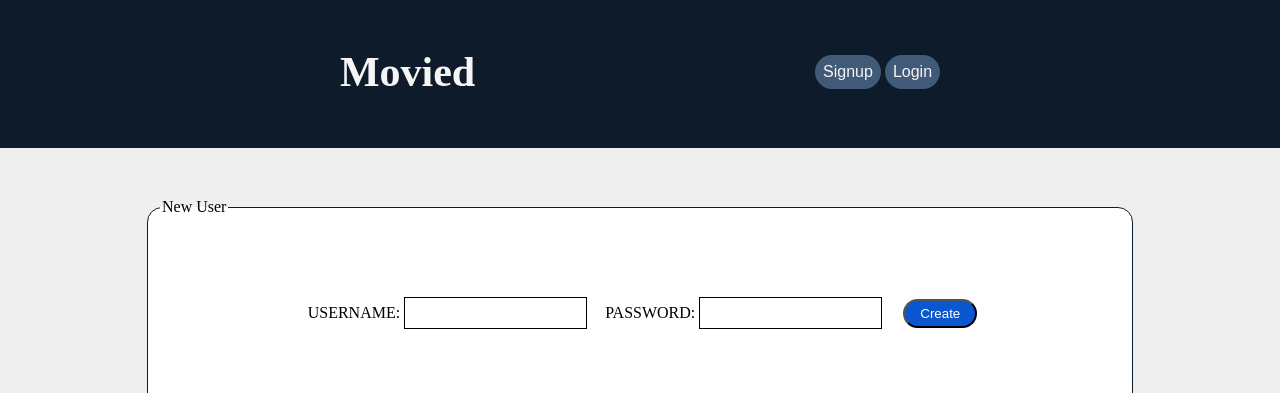
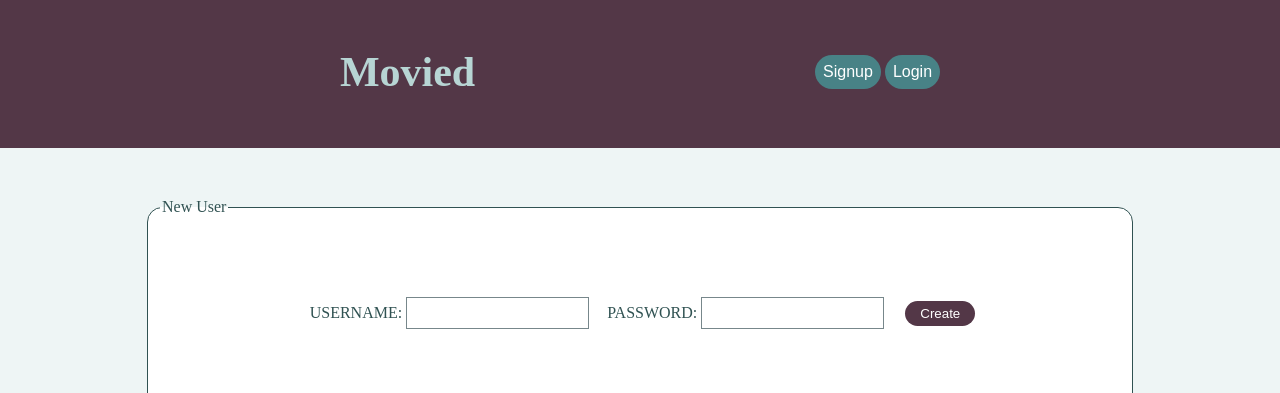
Before and after one commit to lldeejeell102/movied-py, a Flask app: page /user/signup in a window 1280 px wide. Shown: the top 393 px of the page. Run offline with Flask 3, Linux system fonts and the light colour scheme; some libraries are stand-ins or nearby versions; some web fonts are replaced.

Commit message:
Reskin with new plum/teal palette
Colors live in CSS variables at the top of style.css; fonts unchanged.

Co-Authored-By: Claude Opus 5.5 <noreply@anthropic.com>

```diff
--- a/static/style.css
+++ b/static/style.css
@@ -1,10 +1,15 @@
-/* title{
-    color: #0D1B2A;
-    color: #1B263B;
-    color: #415A77;
-    color: #778DA9;
-    color: #E0E1DD;
-} */
+/* ///////////////////////////////////////////////////////////////////// */
+/* COLOR PALETTE — change a color here and it updates everywhere */
+:root{
+    --primary: #533747;    /* plum: header, main action buttons */
+    --highlight: #B7D5D4;  /* light teal: hovers, panels, title text */
+    --deep: #305252;       /* dark teal: text, borders, pressed buttons */
+    --muted: #77878B;      /* slate gray: labels and secondary text */
+    --accent: #488286;     /* teal: regular buttons, card borders */
+    --page: #EEF5F5;       /* very light tint of --highlight for the page background */
+    --surface: #FFFFFF;    /* cards and form boxes */
+}
+/* ///////////////////////////////////////////////////////////////////// */
 
 /* .title {
     display: flex;
@@ -20,7 +25,8 @@
 html{
     max-width: 100vw;
     margin: auto;
-    background-color: rgb(239, 239, 239);
+    background-color: var(--page);
+    color: var(--deep);
     /* position: fixed; */
 }
 body{
@@ -42,20 +48,20 @@ button{
     padding: 5px 15px
 }
 button:hover{
-    background-color: #778DA9;
-    color: whitesmoke;
-    border: 1px solid #0D1B2A;
+    background-color: var(--highlight);
+    color: var(--deep);
 }
 button:active{
-    background-color: #093e93;
-    box-shadow: inset 0px 0px 5px #c1c1c1;
+    background-color: var(--deep);
+    color: var(--surface);
+    box-shadow: inset 0px 0px 5px rgba(0, 0, 0, 0.35);
 }
 .movied-title{
     font-family: "Grenze Gotisch", serif;
     font-style: normal;
     font-optical-sizing: auto;
     font-size: 42px;
-    color: whitesmoke;
+    color: var(--highlight);
 }
 a#logo-link:active, a#logo-link:visited, a#logo-link:focus, a#logo-link:link  {
     text-decoration: none;
@@ -64,15 +70,15 @@ a#logo-link:active, a#logo-link:visited, a#logo-link:focus, a#logo-link:link  {
     display:flex;
     justify-content: space-evenly;
     align-items: center;
-    background-color: #0D1B2A;
-    color: whitesmoke;
+    background-color: var(--primary);
+    color: var(--surface);
     padding-top: 1.25rem;
     padding-bottom: 1.5rem;
 }
 button {
-    background-color: #415A77;
+    background-color: var(--accent);
     border: none;
-    color: whitesmoke;
+    color: var(--surface);
     text-align: center;
     padding: .5rem;
     cursor: pointer;
@@ -112,31 +118,36 @@ button {
 }
 .form-inputs input[type=submit]{
     margin-left: 1rem;
-    background-color: #0b57d0;
-    color: white;
+    background-color: var(--primary);
+    color: var(--surface);
+    border: none;
+    cursor: pointer;
     border-radius: 25px;
     padding: 5px 15px;
 }
-.form-inputs input:hover{
-    background-color: #1b3a5c;
-    color: whitesmoke;
+/* Text boxes get a soft highlight; the submit button gets the dark teal */
+.form-inputs input:hover, .form-inputs input:focus{
+    background-color: var(--highlight);
+    color: var(--deep);
+    outline-color: var(--accent);
 }
-.form-inputs input:focus{
-    background-color: #1b3a5c;
-    color: whitesmoke;
+.form-inputs input[type=submit]:hover, .form-inputs input[type=submit]:focus{
+    background-color: var(--deep);
+    color: var(--surface);
 }
 .form-inputs input:active{
-    background-color: #093e93;
-    box-shadow: inset 0px 0px 5px #c1c1c1;
+    background-color: var(--deep);
+    color: var(--surface);
+    box-shadow: inset 0px 0px 5px rgba(0, 0, 0, 0.35);
 }
 
 .signup-password input[type=password], .login-password input[type=password]{
     min-height: 1.75rem;
-    border: 1px solid black;
+    border: 1px solid var(--muted);
 }
 .signup-username input[type=text], .login-username input[type=text]{
     min-height: 1.75rem;
-    border: 1px solid black;
+    border: 1px solid var(--muted);
 }
 .login-username, .signup-username, .login-password, .signup-password {
     margin: 5px;
```
Also changed, not shown: other parts of static/style.css (+29 -15 lines).
